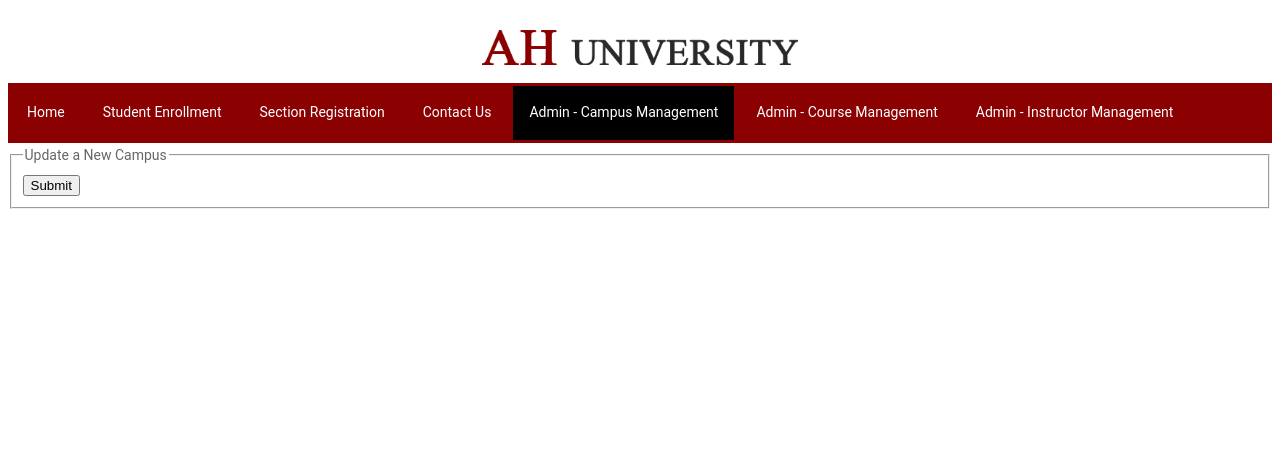
After one commit to lyanita/cs340-project, a Flask app: page /update-campus/1 in a window 1280 px wide. The commit adds this page. Shown: the top 449 px of the page. Run offline with Flask 2, Linux system fonts and the light colour scheme; data that the repository does not hold is empty; some libraries are stand-ins or nearby versions.

Commit message:
Added update query

```diff
--- a/app.py
+++ b/app.py
@@ -33,7 +33,7 @@ def campuses():
         campus_name = request.form['campus_name']
         campus_city = request.form['campus_city']
         campus_country = request.form['campus_country']
-        campus_online = request.form['campus_online']
+        campus_online = True if request.form['campus_online'] == 'TRUE' else False
         print(campus_online)
 
         if campus_name == "":
@@ -58,6 +58,39 @@ def campuses():
 
     db_connection.close()
     return render_template("campuses.html", items=campus_results, post_message=post_message, delete_message=delete_message)
+
+@app.route("/update-campus/<int:id>", methods=["GET", "POST"])
+def update_campus(id):
+    post_message = ""
+    db_connection = db.connect_to_database()
+    campus_query = "SELECT * FROM campuses WHERE campus_id = %s;"
+    data = (id,)
+    campus_cursor = db.execute_query(db_connection=db_connection, query=campus_query, query_params=data)
+    campus_results = campus_cursor.fetchall()
+    print(campus_results)
+
+    if request.method == "POST":
+        campus_name = request.form['campus_name']
+        campus_city = request.form['campus_city']
+        campus_country = request.form['campus_country']
+        check = request.form['campus_online']
+        campus_online = True if request.form['campus_online'] == 'TRUE' else False
+        print(check)
+        print(campus_online)
+
+        if campus_name == "":
+            post_message = "Please enter a campus name."
+        else:
+            update_query = "UPDATE campuses SET campus_name = %s, campus_city = %s, campus_country = %s, campus_online = %s WHERE campus_id = %s;"
+            data = (campus_name, campus_city, campus_country, campus_online, id)
+            update_cursor = db.execute_query(db_connection=db_connection, query=update_query, query_params=data)
+
+        db_connection.close()
+        return redirect("/campuses.html")
+
+    else:
+        db_connection.close()
+        return render_template("campus_update.html", items=campus_results, post_message=post_message)
 
 @app.route("/delete-campus/<int:id>")
 def delete_campus(id):
--- /dev/null
+++ b/templates/campus_update.html
@@ -0,0 +1,69 @@
+<!DOCTYPE html>
+<html>
+
+<head>
+    <title>AH University</title>
+    <link rel="stylesheet" href="../static/css/main.css">
+</head>
+
+<body>
+    <!-- Page Header Placeholder-->
+    <div id="header"></div>
+
+    <!-- Note the hrefs linke to the previous directory-->
+    <div class="links">
+        <ul class="nav">
+            <li class="link"><a href="../index.html">Home</a></li>
+            <li class="link"><a href="../students.html">Student Enrollment</a></li>
+            <li class="link"><a href="../sections.html">Section Registration</a></li>
+            <li class="link"><a href="../contact.html">Contact Us</a></li>
+            <li class="link"><a class="active" href="../campuses.html">Admin - Campus Management</a></li>
+            <li class="link"><a href="../courses.html">Admin - Course Management</a></li>
+            <li class="link"><a href="../instructors.html">Admin - Instructor Management</a></li>
+        </ul>
+    </div>
+
+    <!-- Form (Update Campus) -->
+    <div class="campuses-forms">
+        <form method="post">
+            <fieldset>
+                <legend>Update a New Campus</legend>
+                {% for item in items %}
+                {% set name = item.campus_name %}
+                {% set city = item.campus_city %}
+                {% set country = item.campus_country %}
+                <label>Campus Name:
+                    <input type="text" name="campus_name" id="campus_name" value="{{name}}">
+                </label>
+                </br>
+                <label>City:
+                    <input type="text" name="campus_city" id="campus_city" value="{{city}}">
+                </label></br>
+                <label>Country:
+                    <input type="text" name="campus_country" id="campus_country" value="{{country}}">
+                </label>
+                </br>
+                <label>Online/Offline:
+                    <input type="radio" name="campus_online" id="campus_online" value=TRUE required>
+                    <label for="campus_online">E-Campus</label>
+                    <input type="radio" name="campus_online" id="campus_online" value=FALSE>
+                    <label for="campus_offline">In-Person Campus</label>
+                </label>
+                <br>
+                {% endfor %}
+                <input type="submit" id="campus_post">
+                {{ post_message }}
+            </fieldset>
+        </form>
+    </div>
+
+
+    <!-- Page Footer Placeholder-->
+    <div id="footer"></div>
+
+    <!-- Javascript -->
+    <script src="../static/header.js"></script>
+    <script src="../static/footer.js"></script>
+</body>
+
+</html>
--- a/templates/campuses.html
+++ b/templates/campuses.html
@@ -43,6 +43,7 @@
                 <td>{{ item['campus_country'] }}</td>
                 <td>{{ item['campus_online'] }}</td>
                 <td> <input type='button' name='delete' value='Delete' onclick="window.location='/delete-campus/{{ item['campus_id'] }}'"</td>
+                <td> <input type='button' name='update' value='Update' onclick="window.location='/update-campus/{{ item['campus_id'] }}'"</td>
             </tr>
             {% endfor %}
             </tbody>
@@ -66,9 +67,9 @@
                 </label>
                 </br>
                 <label>Online/Offline:
-                    <input type="radio" name="campus_online" id="campus_online" value="True" required>
+                    <input type="radio" name="campus_online" id="campus_online" value=TRUE required>
                     <label for="campus_online">E-Campus</label>
-                    <input type="radio" name="campus_online" id="campus_offline" value="False">
+                    <input type="radio" name="campus_online" id="campus_offline" value=FALSE>
                     <label for="campus_offline">In-Person Campus</label>
                 </label>
                 <br>
```
